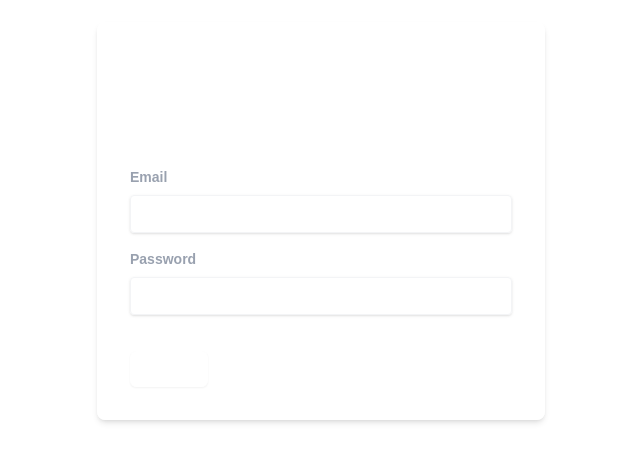
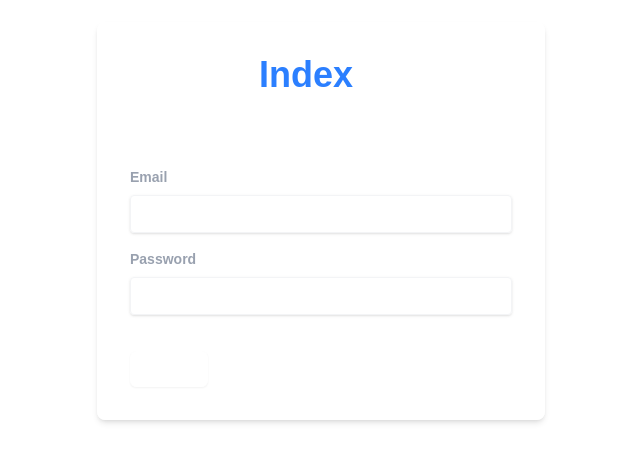
Before and after one commit to jjfattz/stock-index-tracker, a Next.js app in the folder frontend/: page /login in a window 1280 px wide. Shown: the part 195-656 px from the top of the page, without its empty margins (319-959 px from the left). Built offline with nearby package versions, Linux system fonts and the light colour scheme; no server answers.

Commit message:
feat(frontend): style 'Index' word and add cursor pointer to auth buttons

```diff
--- a/frontend/src/app/login/page.tsx
+++ b/frontend/src/app/login/page.tsx
@@ -43,7 +43,7 @@ export default function LoginPage() {
     <div className="min-h-screen flex items-center justify-center bg-background text-foreground">
       <div className="bg-card border border-border p-8 rounded-lg shadow-md w-full max-w-md text-white">
         <h1 className="text-4xl font-bold mb-4 text-center">
-          Stock Index Tracker
+          Stock <span className="text-blue-500">Index</span> Tracker
         </h1>
         <h2 className="text-2xl font-semibold mb-6 text-center">Login</h2>
         <form onSubmit={handleLogin}>
@@ -83,7 +83,7 @@ export default function LoginPage() {
             <p className="text-destructive text-xs italic mb-4">{error}</p>
           )}
           <div className="flex items-center justify-between">
-            <Button type="submit" variant="outline">
+            <Button type="submit" variant="outline" className="cursor-pointer">
               Sign In
             </Button>
             <Link
--- a/frontend/src/app/signup/page.tsx
+++ b/frontend/src/app/signup/page.tsx
@@ -37,7 +37,7 @@ export default function SignupPage() {
     <div className="min-h-screen flex items-center justify-center bg-background text-foreground">
       <div className="bg-card border border-border p-8 rounded-lg shadow-md w-full max-w-md text-white">
         <h1 className="text-4xl font-bold mb-4 text-center">
-          Stock Index Tracker
+          Stock <span className="text-blue-500">Index</span> Tracker
         </h1>
         <h2 className="text-2xl font-semibold mb-6 text-center">Sign Up</h2>
         <form onSubmit={handleSignup}>
@@ -93,7 +93,7 @@ export default function SignupPage() {
             <p className="text-destructive text-xs italic mb-4">{error}</p>
           )}
           <div className="flex items-center justify-between">
-            <Button type="submit" variant="outline">
+            <Button type="submit" variant="outline" className="cursor-pointer">
               Sign Up
             </Button>
             <Link
--- a/frontend/src/components/Navbar.tsx
+++ b/frontend/src/components/Navbar.tsx
@@ -48,7 +48,7 @@ export default function Navbar() {
     <nav className="bg-gray-800 text-white p-4 shadow-md">
       <div className="container mx-auto flex justify-between items-center">
         <Link href="/" className="text-xl font-bold hover:text-gray-300">
-          Stock Index Tracker
+          Stock <span className="text-blue-500">Index</span> Tracker
         </Link>
         <div className="md:hidden">
           <button onClick={() => setIsMenuOpen(!isMenuOpen)}>
```
